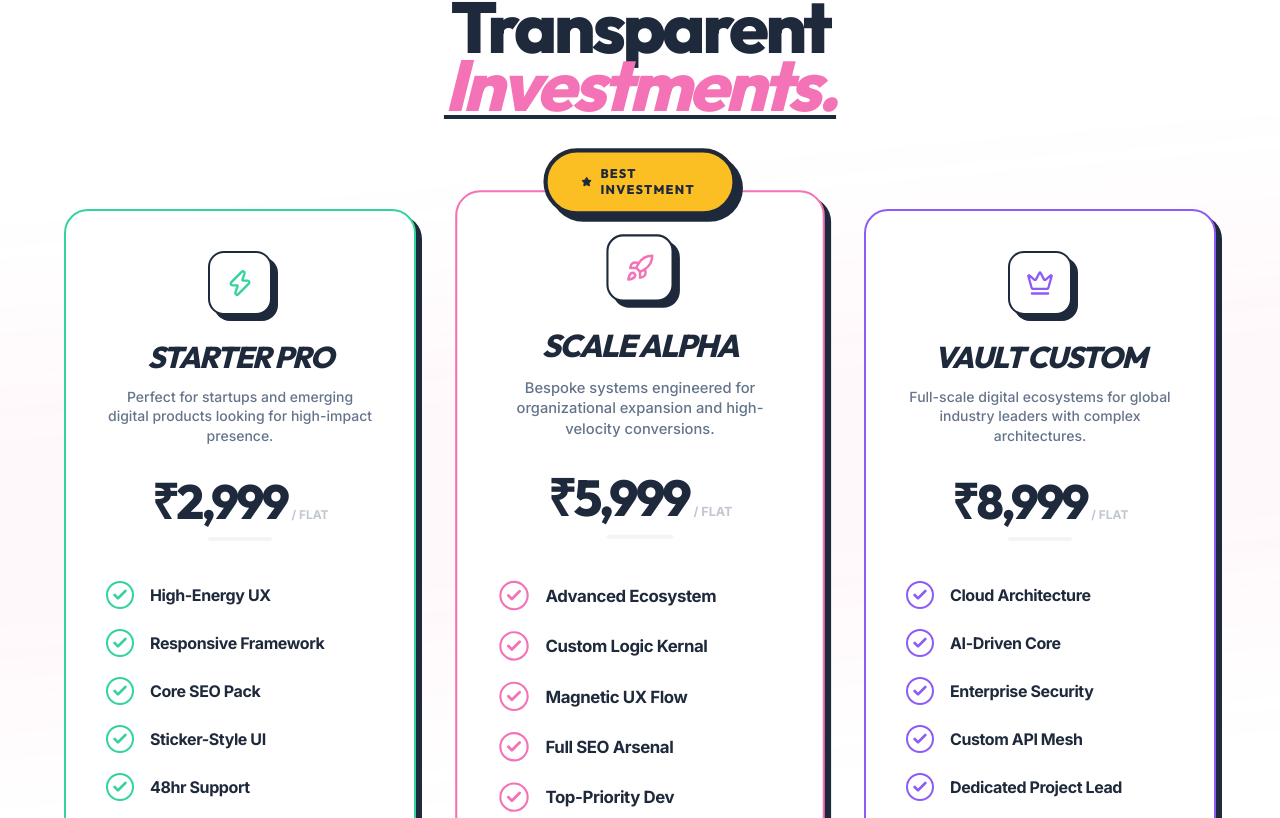
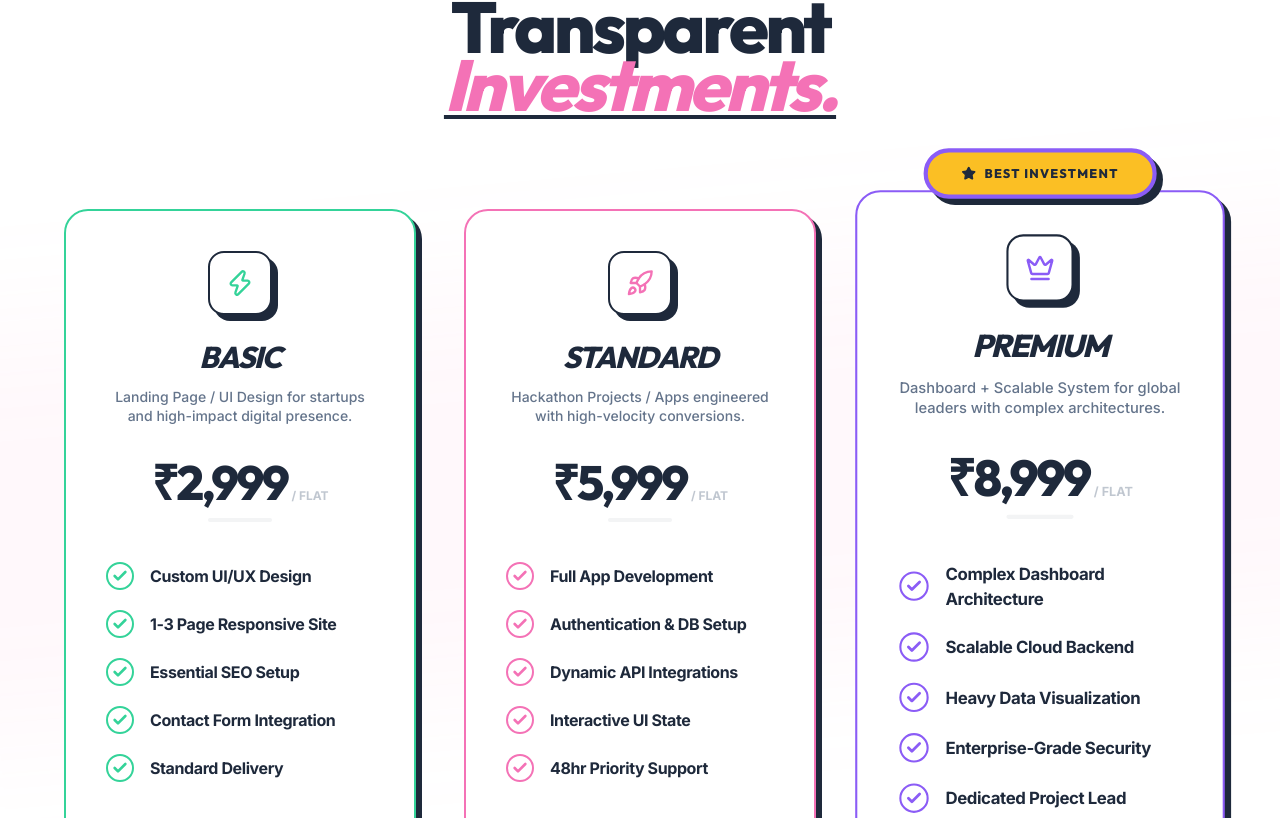
Before and after one commit to itzdevilsunny/my-company-web-site, a React (Vite) app: page / in a window 1280 px wide. Shown: the part 2022-2840 px from the top of the page. Built offline with nearby package versions, Linux system fonts and the light colour scheme; no server answers; the database is empty; a web font is replaced by a local one.

Commit message:
content: update pricing plans, features, and move featured tag to premium plan

```diff
--- a/src/components/features/Pricing.jsx
+++ b/src/components/features/Pricing.jsx
@@ -7,32 +7,32 @@ import Magnetic from '../ui/Magnetic';
 
 const plans = [
   {
-    name: 'Starter Pro',
+    name: 'Basic',
     price: '₹2,999',
-    desc: 'Perfect for startups and emerging digital products looking for high-impact presence.',
+    desc: 'Landing Page / UI Design for startups and high-impact digital presence.',
     color: 'border-quaternary',
     accent: 'text-quaternary',
     icon: <Zap size={40} />,
-    features: ['High-Energy UX', 'Responsive Framework', 'Core SEO Pack', 'Sticker-Style UI', '48hr Support'],
+    features: ['Custom UI/UX Design', '1-3 Page Responsive Site', 'Essential SEO Setup', 'Contact Form Integration', 'Standard Delivery'],
   },
   {
-    name: 'Scale Alpha',
+    name: 'Standard',
     price: '₹5,999',
-    featured: true,
-    desc: 'Bespoke systems engineered for organizational expansion and high-velocity conversions.',
+    desc: 'Hackathon Projects / Apps engineered with high-velocity conversions.',
     color: 'border-secondary',
     accent: 'text-secondary',
     icon: <Rocket size={40} />,
-    features: ['Advanced Ecosystem', 'Custom Logic Kernal', 'Magnetic UX Flow', 'Full SEO Arsenal', 'Top-Priority Dev'],
+    features: ['Full App Development', 'Authentication & DB Setup', 'Dynamic API Integrations', 'Interactive UI State', '48hr Priority Support'],
   },
   {
-    name: 'Vault Custom',
+    name: 'Premium',
     price: '₹8,999',
-    desc: 'Full-scale digital ecosystems for global industry leaders with complex architectures.',
+    featured: true,
+    desc: 'Dashboard + Scalable System for global leaders with complex architectures.',
     color: 'border-primary',
     accent: 'text-primary',
     icon: <Crown size={40} />,
-    features: ['Cloud Architecture', 'AI-Driven Core', 'Enterprise Security', 'Custom API Mesh', 'Dedicated Project Lead'],
+    features: ['Complex Dashboard Architecture', 'Scalable Cloud Backend', 'Heavy Data Visualization', 'Enterprise-Grade Security', 'Dedicated Project Lead'],
   },
 ];
 
@@ -46,7 +46,7 @@ const PricingCard = ({ plan, i }) => {
     >
       {plan.featured && (
         <Magnetic strength={0.4}>
-          <div className="absolute -top-10 left-1/2 -translate-x-1/2 px-8 py-3 bg-tertiary border-4 border-foreground rounded-full text-foreground font-heading font-black text-xs uppercase tracking-widest shadow-pop z-30 flex items-center gap-2">
+          <div className="absolute -top-10 left-1/2 -translate-x-1/2 border-primary px-8 py-3 bg-tertiary border-4 rounded-full text-foreground font-heading font-black text-xs uppercase tracking-widest shadow-pop z-30 flex items-center gap-2 w-max max-w-full text-center">
             <Star size={14} fill="currentColor" /> Best Investment
           </div>
         </Magnetic>
```
